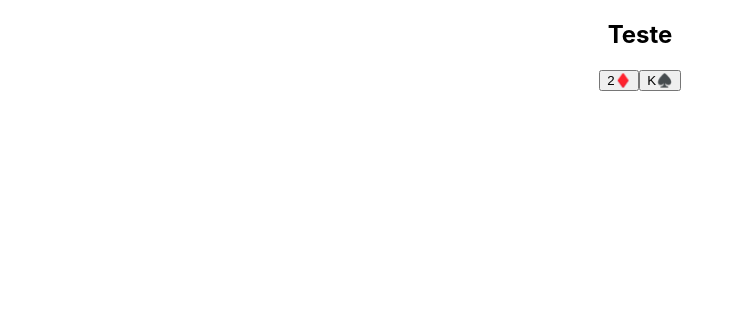
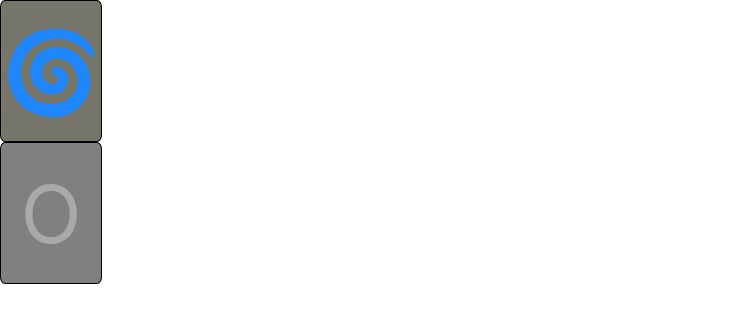
Before and after one commit to phln1108/Solitaire, a React (Create React App) app: page / in a window 1280 px wide. Shown: the top 322 px of the page, without its empty margins (0-744 px from the left). Built offline with nearby package versions, Linux system fonts and the light colour scheme.

Commit message:
new changes, but update not working

```diff
--- a/src/App.tsx
+++ b/src/App.tsx
@@ -5,7 +5,6 @@ import { Controler } from './Componets/Controler';
 function App() {
   return (
     <div className="App">
-      <h2>Teste</h2>
       <Controler/>
     </div>
   );
--- a/src/Componets/CardHolder.tsx
+++ b/src/Componets/CardHolder.tsx
@@ -1,24 +1,19 @@
-import { useState } from "react"
-import "./Cards"
-import { Deck } from "./Cards"
+import { CardElement, Deck, revealType } from "./Cards"
 
 type CardHolderProps = {
     deck: Deck,
-    // onclick: () => void
+    reveal: boolean
+    onclick?: () => void
+    state: number
 }
 
-export const Cardholder = (props : CardHolderProps) => {
-    var [teste,setTeste] = useState(0)
-
-    function onclick() {
-        setTeste(teste + 1)
-    }
-
-
+export const Cardholder = (props: CardHolderProps) => {
+    var state: revealType = props.reveal ? revealType.SHOW : revealType.HIDDEN
+    if (props.deck.cards.length === 0)
+        state = revealType.EMPTY
     return (
-        <>
-            <button onClick={onclick}>{props.deck.cards[teste].value}{props.deck.cards[teste].nipe}</button>
-            {/* <button>{props.deck.cards.length}</button> */}
-        </>
+        <div onClick={props.onclick}>
+            <CardElement card={props.deck.cards[props.state]} reveal={state}></CardElement>
+        </div>
     )
 }
--- /dev/null
+++ b/src/Componets/Cards.css
@@ -0,0 +1,55 @@
+.Card {
+    display:flex;
+    width: 100px;
+    height: 140px;
+    border-radius: 5%;
+    border: 1px solid;
+    border-color: black;
+    background-color: #f5f5dc;
+    position: relative;
+}
+
+.CardLabelBegin {
+    margin-left: 0.4ex;
+    position: absolute;
+    top: 0;
+    left: 0;
+}
+
+.CardLabel {
+    font-size: x-large;
+}
+
+.CardLabelNipe {
+    font-size: small;
+    vertical-align: middle;
+}
+
+.CardLabelEnd {
+    margin-right: 0.4ex;
+    font-size: x-large;
+    position: absolute;
+    bottom: 0;
+    right: 0;
+}
+
+.CardLabelMiddle {
+    font-size: 500%;
+    position: absolute;
+    align-self: center;
+    width: 100%;
+    text-align: center;
+}
+
+.rotated {
+    transform: rotate(180deg);
+}
+
+.reverse {
+    background-color: #75756a;
+}
+
+.empty {
+    color: darkgray;
+    background-color: gray;
+}
--- a/src/Componets/Cards.tsx
+++ b/src/Componets/Cards.tsx
@@ -1,3 +1,6 @@
+// import styled from 'styled-components';
+import "./Cards.css"
+
 export const CardInfo = {
     nipes: ["♣️", "♠️", "♥️", "♦️"],
     values: ["A", "2", "3", "4", "5", "6", "7", "8", "9", "10", "J", "Q", "K"],
@@ -77,10 +80,46 @@ export function createPack(deck: Deck, num: number): Array<Deck> {
     decks.push(new_pack)
     return decks
 }
-export const CardElement = (card: Card) => {
-    return (
-        <>
 
-        </>
-    )
+export enum revealType {
+    SHOW,
+    HIDDEN,
+    EMPTY
 }
+
+type CardElementProps = {
+    card: Card,
+    reveal: revealType
+}
+
+
+export const CardElement = (props: CardElementProps) => {
+    switch(props.reveal){
+        case revealType.SHOW:
+            return (
+                <div className="Card">
+                    <div className="CardLabelBegin">
+                        <label className="CardLabel" style={props.card.color === "r" ? { color: "#be1931" } : { color: "black" }}>{props.card.value}</label>
+                        <label className="CardLabelNipe">{props.card.nipe}</label>
+                    </div>
+                    <label className="CardLabelMiddle">{props.card.nipe}</label>
+                    <div className="CardLabelEnd rotated">
+                        <label className="CardLabel" style={props.card.color === "r" ? { color: "#be1931" } : { color: "black" }}>{props.card.value}</label>
+                        <label className="CardLabelNipe">{props.card.nipe}</label>
+                    </div>
+                </div>
+            )
+        case revealType.HIDDEN:
+            return (
+                <div className="Card reverse">
+                    <label className="CardLabelMiddle">🌀</label>
+                </div>
+            )
+        default:
+            return (
+                <div className="Card empty">
+                    <label className="CardLabelMiddle">O</label>
+                </div>
+            )
+    }
+}
--- a/src/Componets/Controler.tsx
+++ b/src/Componets/Controler.tsx
@@ -1,16 +1,16 @@
-import { Cardholder } from "./CardHolder"
-import "./Cards"
-import { Deck, divideDeck, getDeck, shuffle } from "./Cards"
+import { getDeck } from "./Cards"
+import { DeckHolder } from "./DeckHolder"
 
 export const Controler = () => {
-    var [deck1,deck2]: Array<Deck> = divideDeck(shuffle(getDeck(2)))
-
+    var deck1 = getDeck(1)
+    // var deck2 = getDeck(1)
 
     return (
         <>
+            <DeckHolder deck={deck1}></DeckHolder>
             {/* <button>Cards</button> */}
-            <Cardholder deck={deck1} />
-            <Cardholder deck={deck2} />
+            {/* <Cardholder deck={deck1} reveal={true}/>
+            <Cardholder deck={deck2} reveal={true}/> */}
         </>
     )
 }
--- /dev/null
+++ b/src/Componets/DeckHolder.tsx
@@ -0,0 +1,32 @@
+import { useState } from "react"
+import { Deck } from "./Cards"
+import { Cardholder } from "./CardHolder"
+
+type DeckHolderProps = {
+    deck: Deck
+}
+
+export const DeckHolder = (props: DeckHolderProps) => {
+    var deck: Deck = props.deck
+    var leftovers: Deck = { cards: [] }
+    var [state, setState] = useState(0)
+
+    function clikOnDeck() {
+        if (deck.cards.length === 0) {
+            deck.cards = leftovers.cards
+            leftovers.cards = []
+        } else {
+            var [card] = deck.cards.splice(0, 1)
+            leftovers.cards.unshift(card)
+        }
+        console.log("opa")
+        setState(0)
+    }
+
+    return (
+        <div>
+            <Cardholder deck={deck} reveal={false} onclick={clikOnDeck} state={state}/>
+            <Cardholder deck={leftovers} reveal={true} state={state}/>
+        </div>
+    )
+}
```
